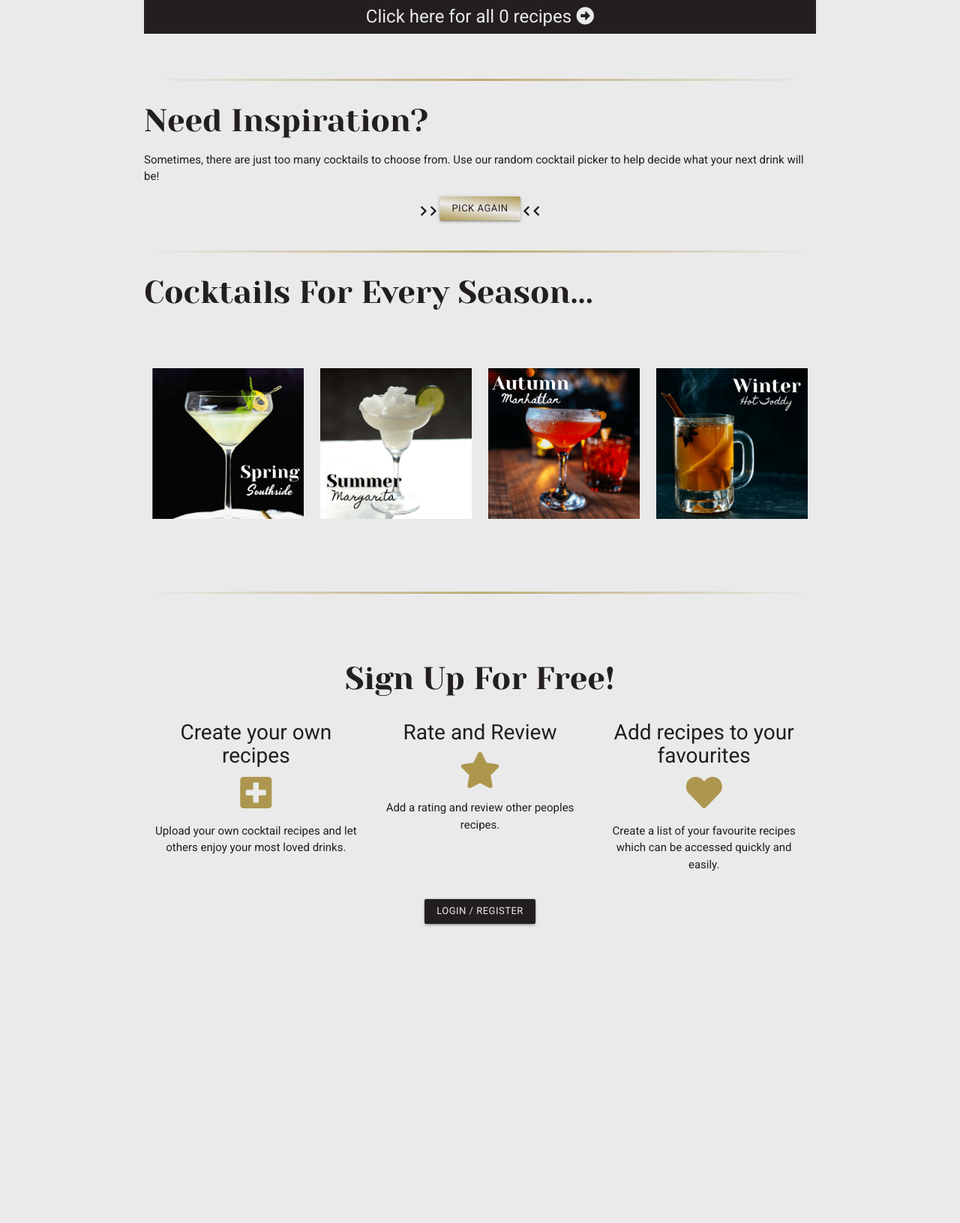
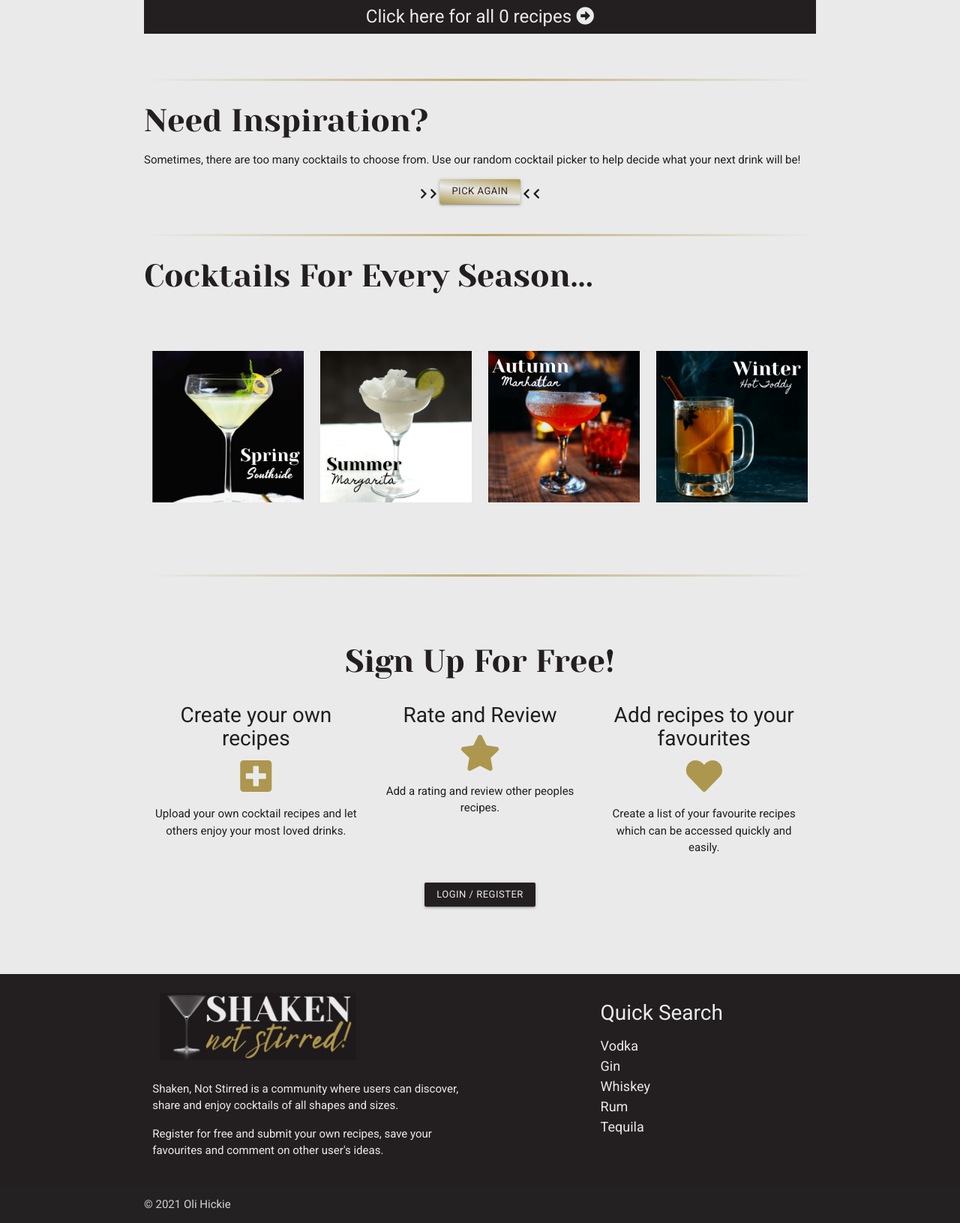
Before and after one commit to Code-Institute-Submissions/OliHickie-shakennotstirred_OctResub, a Flask app: page /home in a window 1280 px wide. Shown: the part 761-2392 px from the top of the page at 75% size. Before the commit the page ends 1996 px from the top, so only its background shows below. Run offline with Flask 2, Linux system fonts and the light colour scheme; data that the repository does not hold is empty; some libraries are stand-ins or nearby versions.

Commit message:
add footer

```diff
--- a/static/css/style.css
+++ b/static/css/style.css
@@ -457,3 +457,19 @@ textarea.materialize-textarea:focus:not([readonly]) {
     margin: 45px auto;
     padding: 30px;
 }
+
+/* footer  */
+
+.page-footer {
+    background-color: #231F20;
+    color: #eaeaea;
+}
+
+.quick-link {
+    font-size: 18px;
+    color: #eaeaea;
+}
+
+.quick-link:hover {
+    color: #AD974F;
+}
--- a/static/js/script.js
+++ b/static/js/script.js
@@ -54,7 +54,6 @@ $(document).ready(function () {
   $('select').formSelect();
   $('.modal').modal();
   $('.tooltipped').tooltip();
-  M.textareaAutoResize($('#textarea1'));
 
 
   // set up carousel and interval
--- a/templates/base.html
+++ b/templates/base.html
@@ -21,9 +21,9 @@
         <!-- navbar -->
         <nav class="navbar">
             <div class="nav-wrapper">
-                <a href="#" class="brand-logo"><img src="/static/images/shakenlogo2.png" alt="shaken not stirred logo">
+                <a href="{{ url_for('home') }}" class="brand-logo"><img src="{{ url_for('static', filename='images/shakenlogo2.png' )}}" alt="shaken not stirred logo">
                 </a>
-                <a href="#" data-target="mobile-demo" class="sidenav-trigger left"><i class="fas fa-bars"></i></a>
+                <a href="{{ url_for('home') }}" data-target="mobile-demo" class="sidenav-trigger left"><i class="fas fa-bars"></i></a>
                 <ul id="nav-mobile" class="right hide-on-med-and-down">
                     <li><a href="{{ url_for('home') }}">Home</a></li>
                     <li><a href="{{ url_for('cocktail_list') }}">Recipes</a></li>
@@ -71,6 +71,34 @@
     {% block content %}
     {% endblock %}
 
+    <footer class="page-footer">
+        <div class="container">
+          <div class="row">
+            <div class="col l6 s12">
+              <a href="{{ url_for('home') }}" class="brand-logo"><img src="{{ url_for('static', filename='images/shakenlogo2.png' )}}" alt="shaken not stirred logo">
+              </a>
+              <p class="">Shaken, Not Stirred is a community where users can discover, share and enjoy cocktails of all shapes and sizes. </p>
+              <p>Register for free and submit your own recipes, save your favourites and comment on other user's ideas.</p>
+            </div>
+            <div class="col l4 offset-l2 s12">
+              <h5 class="">Quick Search</h5>
+              <ul>
+                <li><a class="quick-link" href="{{ url_for('search_spirit', spirit='vodka') }}">Vodka</a></li>
+                <li><a class="quick-link" href="{{ url_for('search_spirit', spirit='gin') }}">Gin</a></li>
+                <li><a class="quick-link" href="{{ url_for('search_spirit', spirit='whiskey') }}">Whiskey</a></li>
+                <li><a class="quick-link" href="{{ url_for('search_spirit', spirit='rum') }}">Rum</a></li>
+                <li><a class="quick-link" href="{{ url_for('search_spirit', spirit='tequila') }}">Tequila</a></li>
+              </ul>
+            </div>
+          </div>
+        </div>
+        <div class="footer-copyright">
+          <div class="container">
+          © 2021 Oli Hickie
+          </div>
+        </div>
+      </footer>
+
     <script src="https://code.jquery.com/jquery-3.6.0.min.js"
         integrity="sha256-/xUj+3OJU5yExlq6GSYGSHk7tPXikynS7ogEvDej/m4=" crossorigin="anonymous"></script>
     <script src="https://cdnjs.cloudflare.com/ajax/libs/materialize/1.0.0/js/materialize.min.js"></script>
--- a/templates/cocktail_list.html
+++ b/templates/cocktail_list.html
@@ -28,7 +28,7 @@
 
                 {% for spirit in spirits %}
                 <li>
-                    <a id="{{ spirit.name|lower }}" href="{{ url_for('search_spirit', spirit=spirit.name|lower) }}">
+                    <a href="{{ url_for('search_spirit', spirit=spirit.name|lower) }}">
                         {{spirit.name }}</a>
                 </li>
                 {% endfor %}
--- a/templates/home.html
+++ b/templates/home.html
@@ -25,7 +25,7 @@
   <!-- Random cocktail picker -->
   <section>
     <h3>Need Inspiration?</h3>
-    <p>Sometimes, there are just too many cocktails to choose from. Use our random cocktail picker to help decide what your next drink will be!</p>
+    <p>Sometimes, there are too many cocktails to choose from. Use our random cocktail picker to help decide what your next drink will be!</p>
     <div class="center-align">
       <i class="fas fa-chevron-right"></i>
       <i class="fas fa-chevron-right"></i>
```
